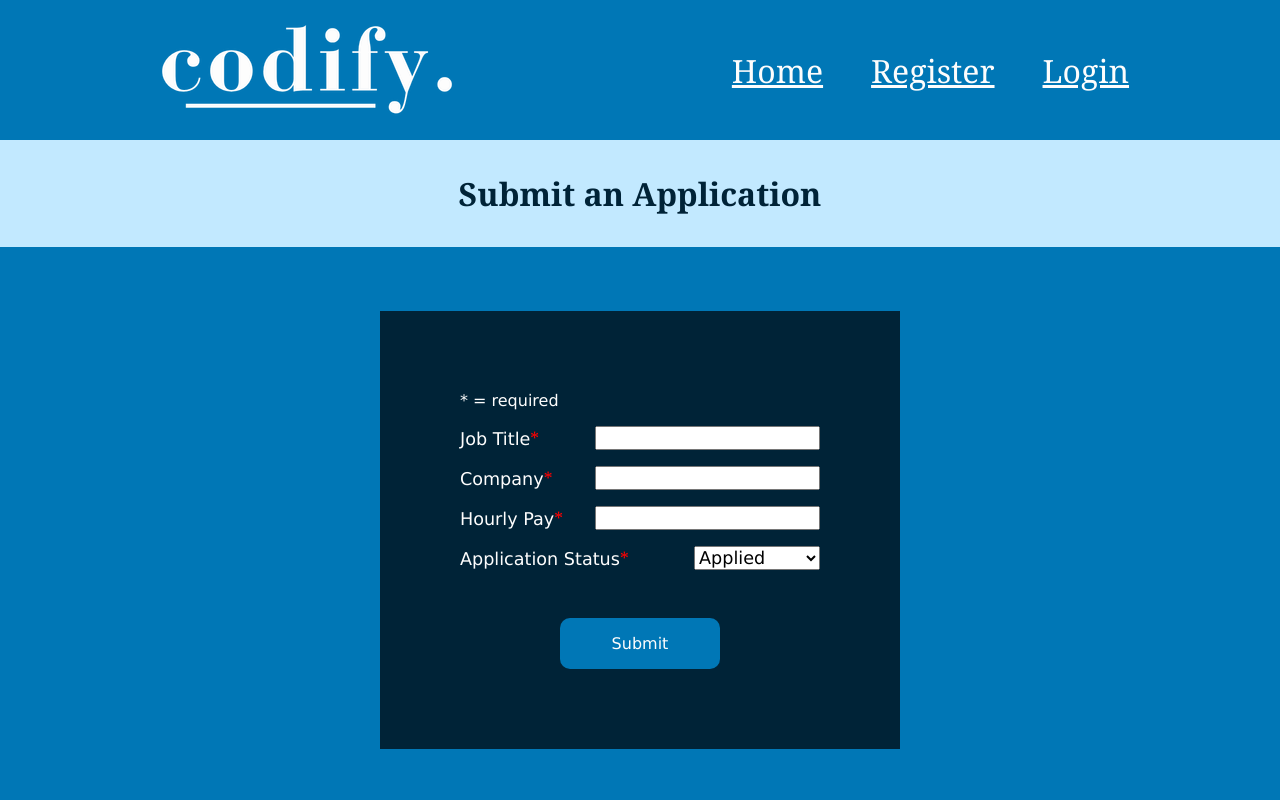
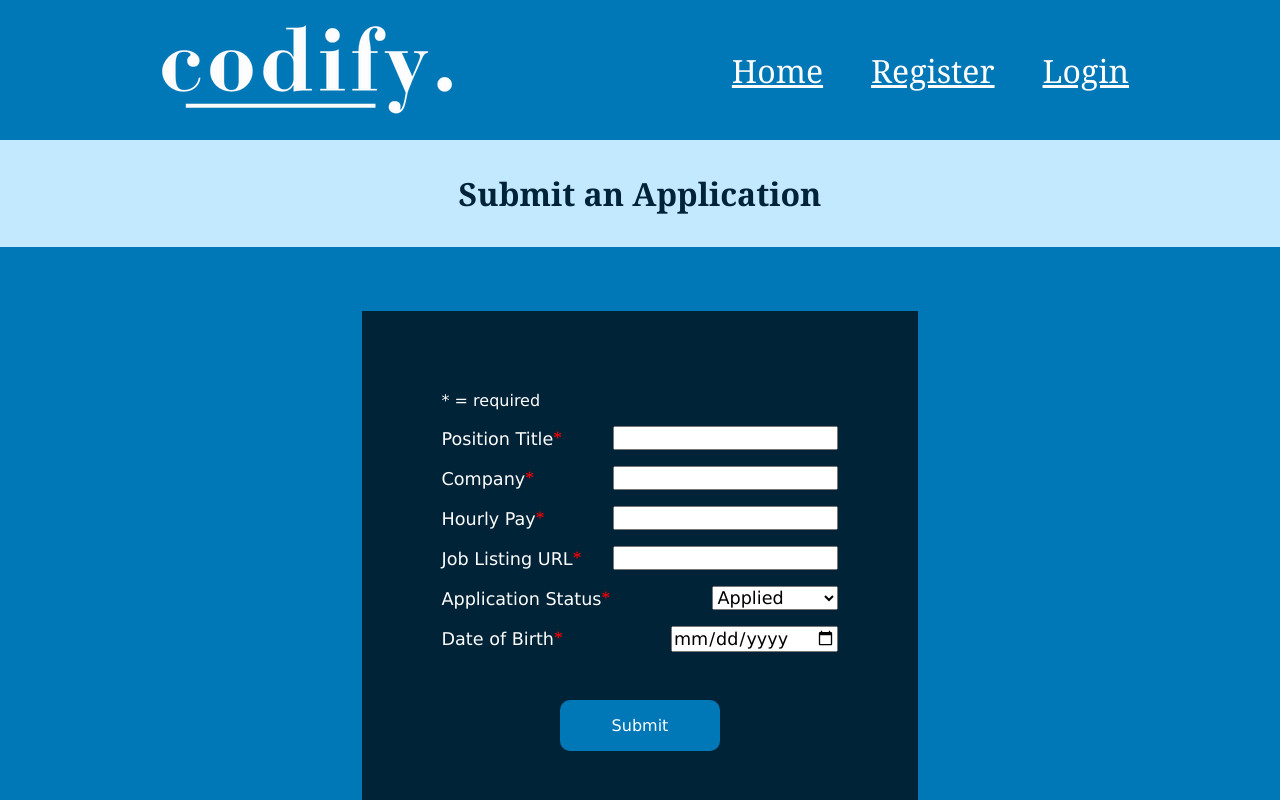
Before and after one commit to KateSebring/Codify, a React app in the folder frontend/: page /newApplication in a window 1280 px wide. Shown: the top 800 px of the page. Built offline with nearby package versions, Linux system fonts and the light colour scheme; no server answers; the HTML template or start-up script is replaced by a standard one.

Commit message:
Wire up job app submission form to backend

```diff
--- a/frontend/src/pages/JobAppSubmission.jsx
+++ b/frontend/src/pages/JobAppSubmission.jsx
@@ -1,8 +1,47 @@
 import Header from '../components/Header';
 import Footer from '../components/Footer';
 import styles from '../css/FormPages.module.css'
+import { useNavigate } from "react-router-dom";
+import React, { useState} from 'react';
+import { API_URL } from '../config';
 
 function JobAppSubmission() {
+    const [formData, setFormData] = useState(
+            {
+                positionTitle: '',
+                company: '',
+                salary: '',
+                jobListingURL: '',
+                status: '',
+                dateApplied: ''
+            }
+        );
+
+    const navigate = useNavigate();
+
+    const handleChange = (e) => {
+        setFormData({...formData, [e.target.name]: e.target.value});
+    }
+
+    const handleSubmit = async (e) => {
+        e.preventDefault();
+
+        try {
+            const response = await fetch(`${API_URL}/api/applications`, {
+                method: 'POST',
+                headers: { 'Content-Type': 'application/json' },
+                body: JSON.stringify(formData),
+                credentials: 'include'
+            });
+
+            if(response.ok) {
+                alert("Job application successfully created!");
+                navigate('/dashboard');
+            }
+        } catch (err) {
+            alert("Submission failed. " + err);
+        }
+    }
 
     return(
         <>
@@ -10,35 +49,45 @@ function JobAppSubmission() {
             <main>
                 <h1 className='pageTitle'>Submit an Application</h1>
                 <section className={styles.formSection}>
-                    <form className={styles.form}>
+                    <form className={styles.form} onSubmit={handleSubmit}>
                         <p className={styles.formNote}>* = required</p>
                         <div className={styles.formOption}>
-                            <label htmlFor='job-title'>Job Title<span className='required'>*</span></label>
-                            <input type='text' id='job-title' name='job-title'></input>
+                            <label htmlFor='positionTitle'>Position Title<span className='required'>*</span></label>
+                            <input type='text' id='positionTitle' name='positionTitle' onChange={handleChange}></input>
                         </div>
 
                         <div className={styles.formOption}>
                             <label htmlFor='company'>Company<span className='required'>*</span></label>
-                            <input type='text' id='company' name='company'></input>
+                            <input type='text' id='company' name='company' onChange={handleChange}></input>
                         </div>
 
                         <div className={styles.formOption}>
-                        <label htmlFor='hourly-pay'>Hourly Pay<span className='required'>*</span></label>
-                        <input type='text' id='hourly-pay' name='hourly-pay'></input>
+                            <label htmlFor='salary'>Hourly Pay<span className='required'>*</span></label>
+                            <input type='text' id='salary' name='salary' onChange={handleChange}></input>
                         </div>
 
                         <div className={styles.formOption}>
-                            <label htmlFor='app-status'>Application Status<span className='required'>*</span></label>
-                            <select id='app-status' name='app-status'>
+                            <label htmlFor='jobListingURL'>Job Listing URL<span className='required'>*</span></label>
+                            <input type='text' id='jobListingURL' name='jobListingURL' onChange={handleChange}></input>
+                        </div>
+
+                        <div className={styles.formOption}>
+                            <label htmlFor='status'>Application Status<span className='required'>*</span></label>
+                            <select id='status' name='status' onChange={handleChange}>
                                 <option value='applied'>Applied</option>
-                                <option value='applied'>Interviewed</option>
-                                <option value='applied'>Offer</option>
-                                <option value='applied'>Rejected</option>
+                                <option value='interview'>Interviewed</option>
+                                <option value='offer'>Offer</option>
+                                <option value='rejected'>Rejected</option>
                             </select>
                         </div>
 
                         <div className={styles.formOption}>
-                            <input type='button' className={styles.submitForm} value='Submit'></input>
+                            <label htmlFor='dateApplied'>Date of Birth<span className='required'>*</span></label>
+                            <input type='date' id='dateApplied' name='dateApplied' onChange={handleChange}></input>
+                        </div>
+
+                        <div className={styles.formOption}>
+                            <input type='submit' className={styles.submitForm} value='Submit'></input>
                         </div>
                     </form>
                 </section>
```
